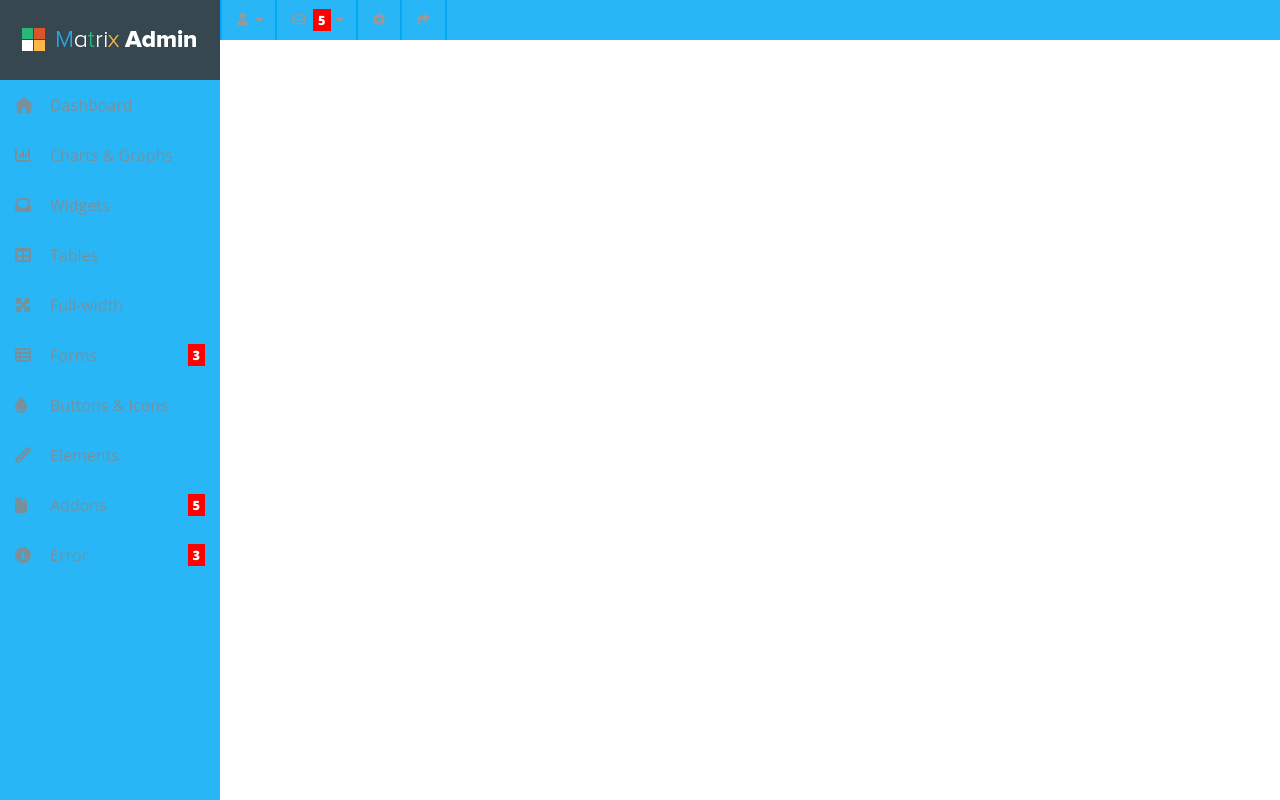
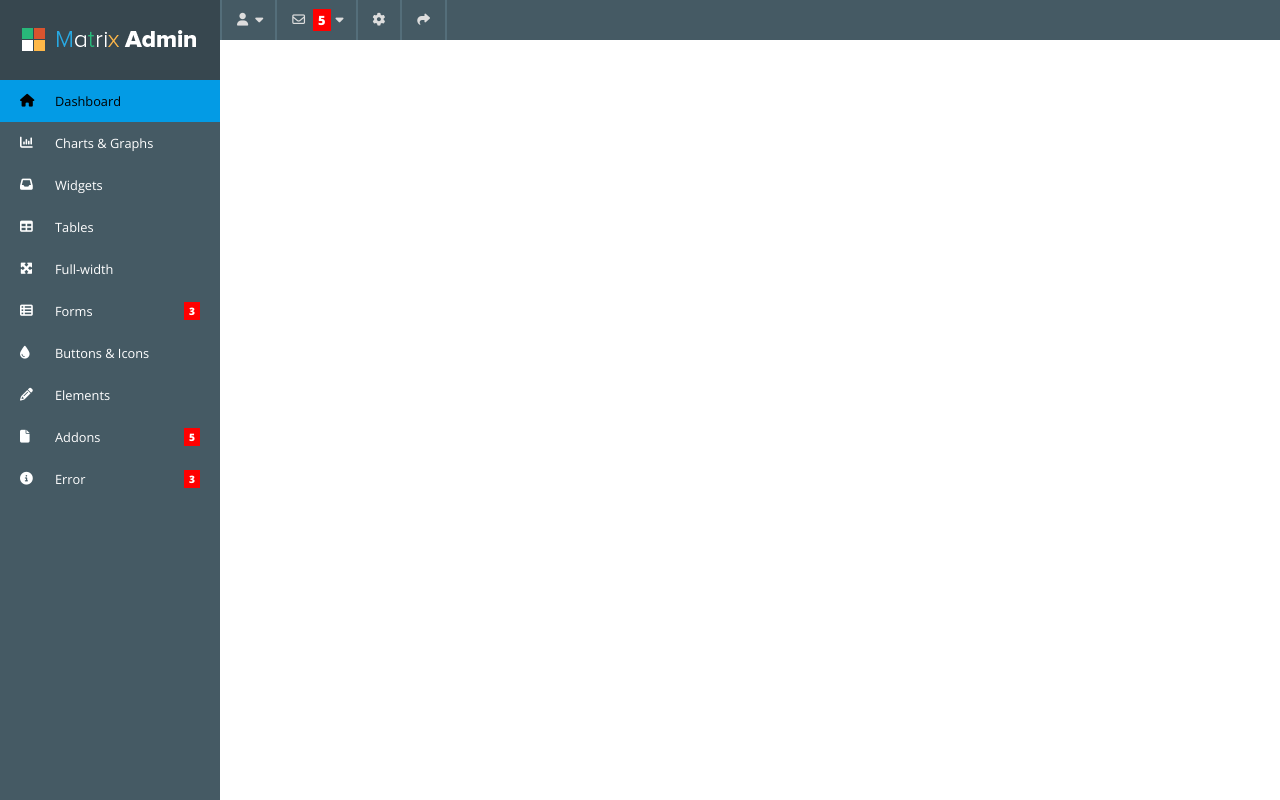
Before and after one commit to BGZStephen/matrix-website, an Angular app: page /dashboard in a window 1280 px wide. Built offline with nearby package versions, Linux system fonts and the light colour scheme.

Commit message:
style updates for navbar

```diff
--- a/src/app/modules/dashboard/components/dashboard-navbar/dashboard-navbar.component.scss
+++ b/src/app/modules/dashboard/components/dashboard-navbar/dashboard-navbar.component.scss
@@ -2,7 +2,7 @@
   width: 100%;
 
   .navbar {
-    background: $blue-400;
+    background: $slate-700;
     height: 35px;
     position: absolute;
     top: 70px;
@@ -38,12 +38,12 @@
     display: flex;
     flex-direction: column;
     list-style: none;
-    min-height: 35px;
     overflow: hidden;
     transition: 0.5s ease all;
     width: 100%;
     @media(min-width: $screen-m) {
       background: none;
+      font-size: 0.8em;
       overflow: visible;
       padding: 0;
     }
@@ -57,50 +57,53 @@
 
   .top-level-item,
   .second-level-item {
-    background: $blue-400;
+    background: $blue-600;
     color: white;
     cursor: pointer;
     transition: 0.3s ease all;
     width: 100%;
     @media(min-width: $screen-m) {
       background: none;
-      color: $slate-400;
+      color: #DDD;
       width: 100%;
     }
   }
 
   .second-level-item {
-    background: $blue-500;
+    background: $blue-600;
   }
 
   .top-level-item:first-of-type {
-    background: $blue-400;
+    background: $blue-600;
     color: black;
 
     @media(min-width: $screen-m) {
-      background: $blue-400;
-      color: $slate-400;
+      .top-level-item-content {
+        color: black;
+      }
+      background: $blue-600;
+      color: black;
     }
   }
 
   .top-level-item-content,
   .second-level-item-content {
     align-items: center;
+    color: white;
     display: flex;
-    height: 35px;
-    padding: 0 10px;
+    padding: 7px 10px;
     transition: 0.3s ease all;
     width: 100%;
     &:hover {
-      background: $blue-400;
+      background: $blue-600;
       color: black;
       > .fa {
         color: black;
       }
     }
     @media(min-width: $screen-m) {
-      height: 50px;
-      padding: 0 15px;
+      color: white;
+      padding: 12px 20px;
     }
   }
 
@@ -129,5 +132,4 @@
     margin-left: auto;
     padding: 2px 5px;
   }
-
 }
--- a/src/app/modules/dashboard/components/dashboard-notification-bar/dashboard-notification-bar.component.scss
+++ b/src/app/modules/dashboard/components/dashboard-notification-bar/dashboard-notification-bar.component.scss
@@ -31,8 +31,8 @@
 
   .icons-container {
     align-items: center;
-    background: $blue-400;
-    color: #999;
+    background: $slate-700;
+    color: #DDD;
     display: flex;
     height: 30px;
     justify-content: center;
@@ -48,7 +48,7 @@
 
   .icon-container {
     align-items: center;
-    border-left: 2px solid $blue-500;
+    border-left: 2px solid $slate-600;
     display: flex;
     height: 100%;
     padding: 0 5px;
@@ -56,7 +56,7 @@
       color: white;
     }
     &:last-of-type {
-      border-right: 2px solid $blue-500;
+      border-right: 2px solid $slate-600;
     }
     @media(min-width: $screen-m) {
       padding: 0 10px;
```
